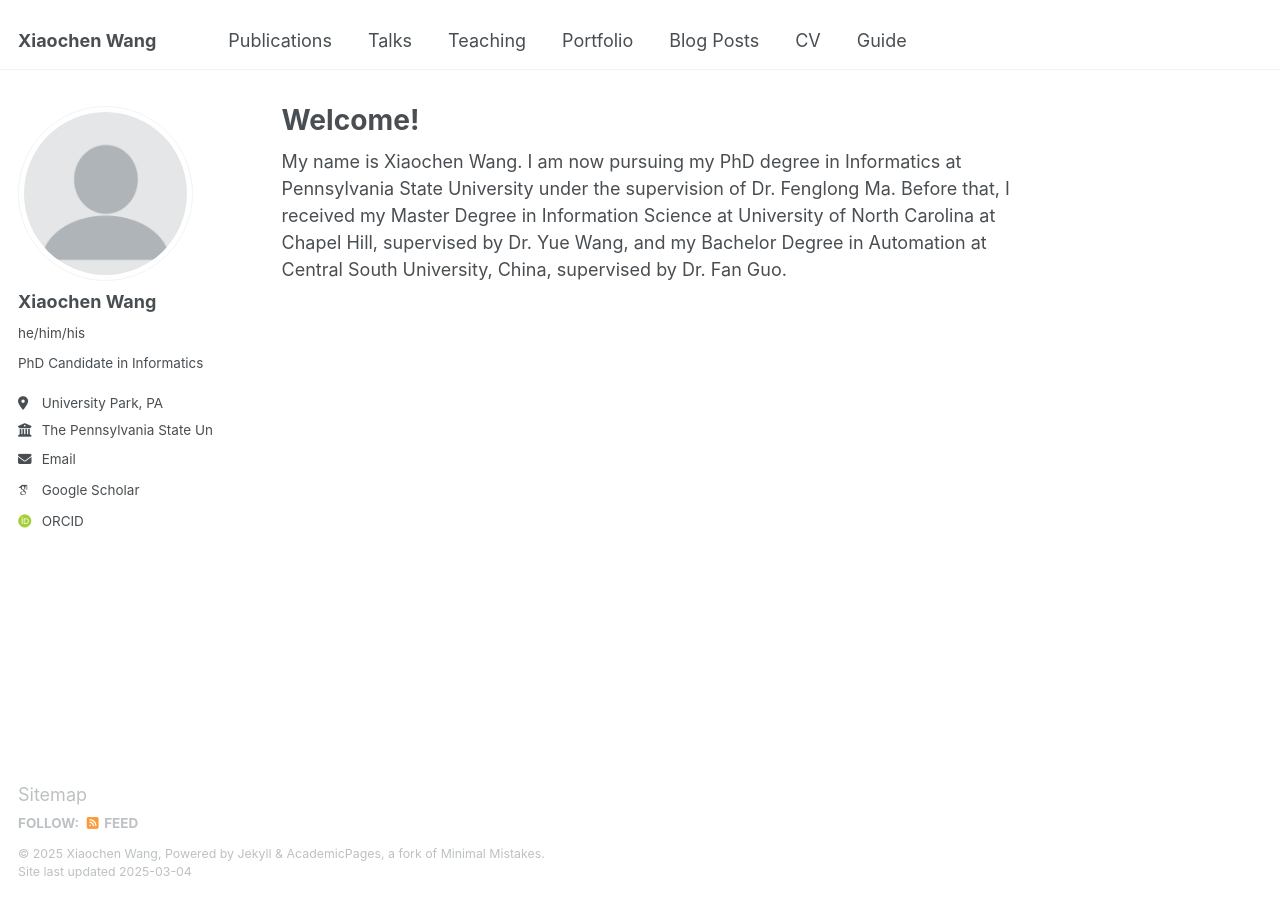
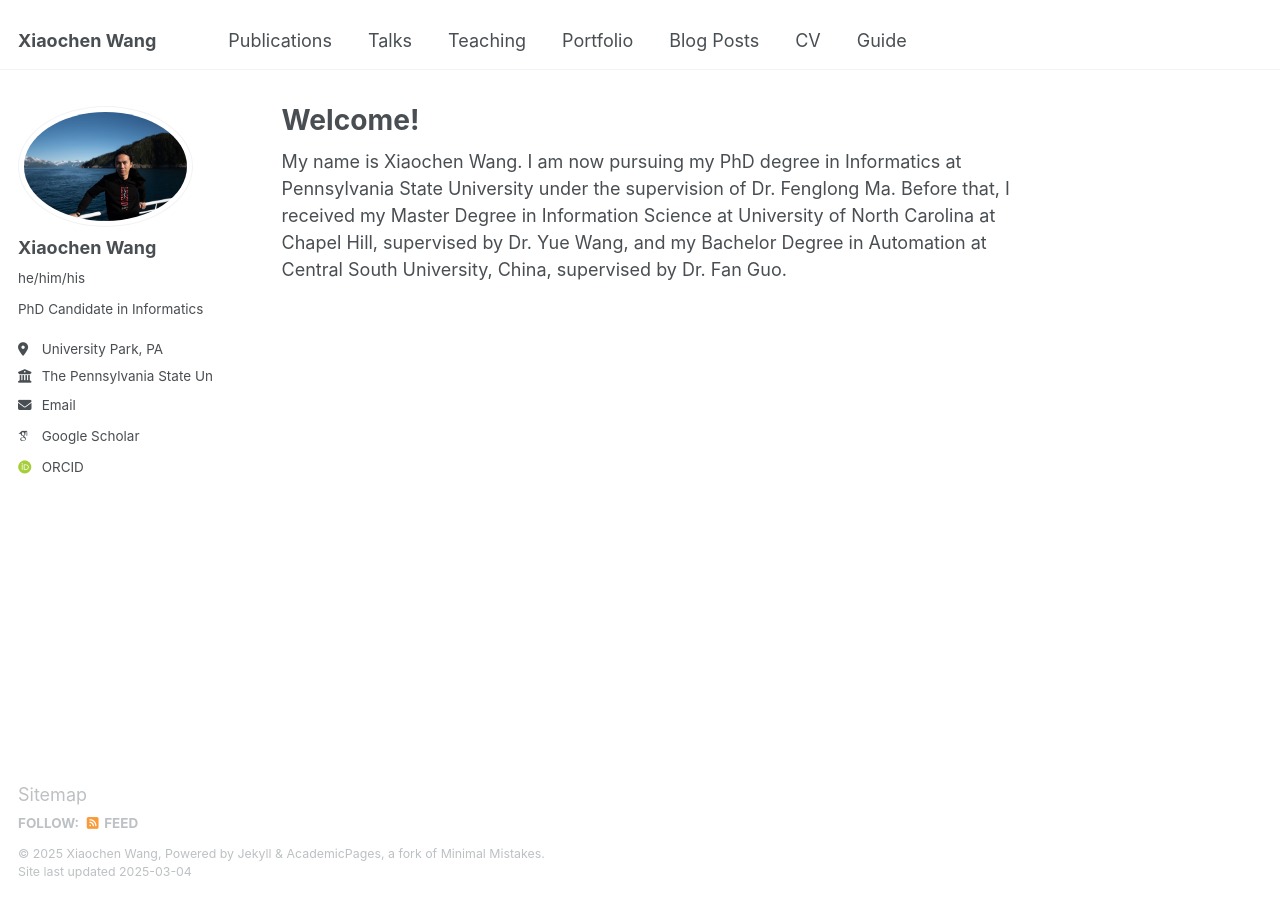
Before and after one commit to XiaochenWang-PSU/XiaochenWang-PSU.github.io, a Jekyll site: the page built from _pages/about.md, in a window 1280 px wide. Built offline with Jekyll 4.4.1, drawn with Linux system fonts in a browser that asks for light colours; some web fonts are replaced.

Commit message:
Update _config.yml

```diff
--- a/_config.yml
+++ b/_config.yml
@@ -22,7 +22,7 @@ repository               : "academicpages/academicpages.github.io"
 #               Additional customization can be done by editing /_includes/author-profile.html
 author:
   # Biographic information
-  avatar           : "profile.png"
+  avatar           : "avator.jpg"
   name             : "Xiaochen Wang"
   pronouns         : "he/him/his"
   bio              : "PhD Candidate in Informatics"
```
